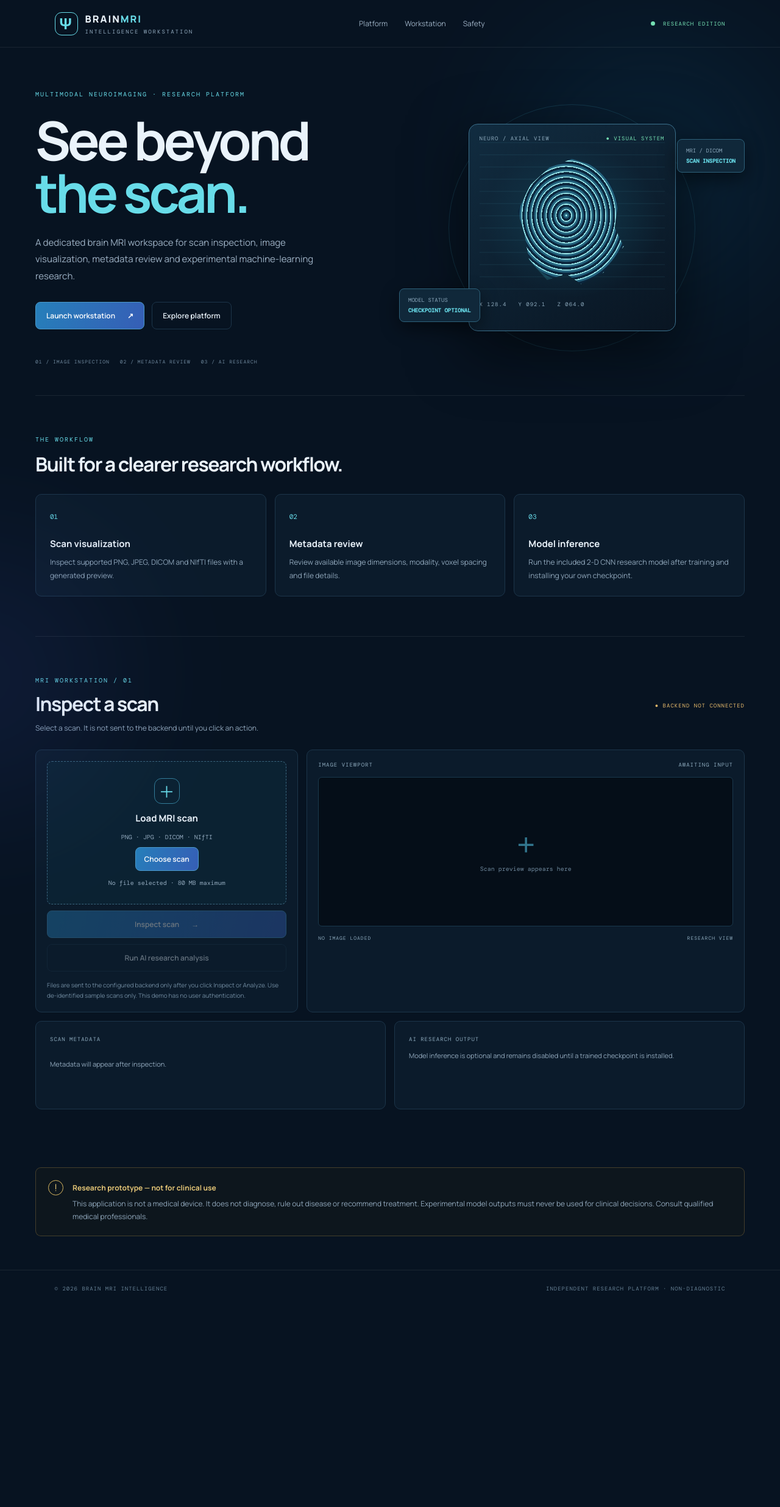
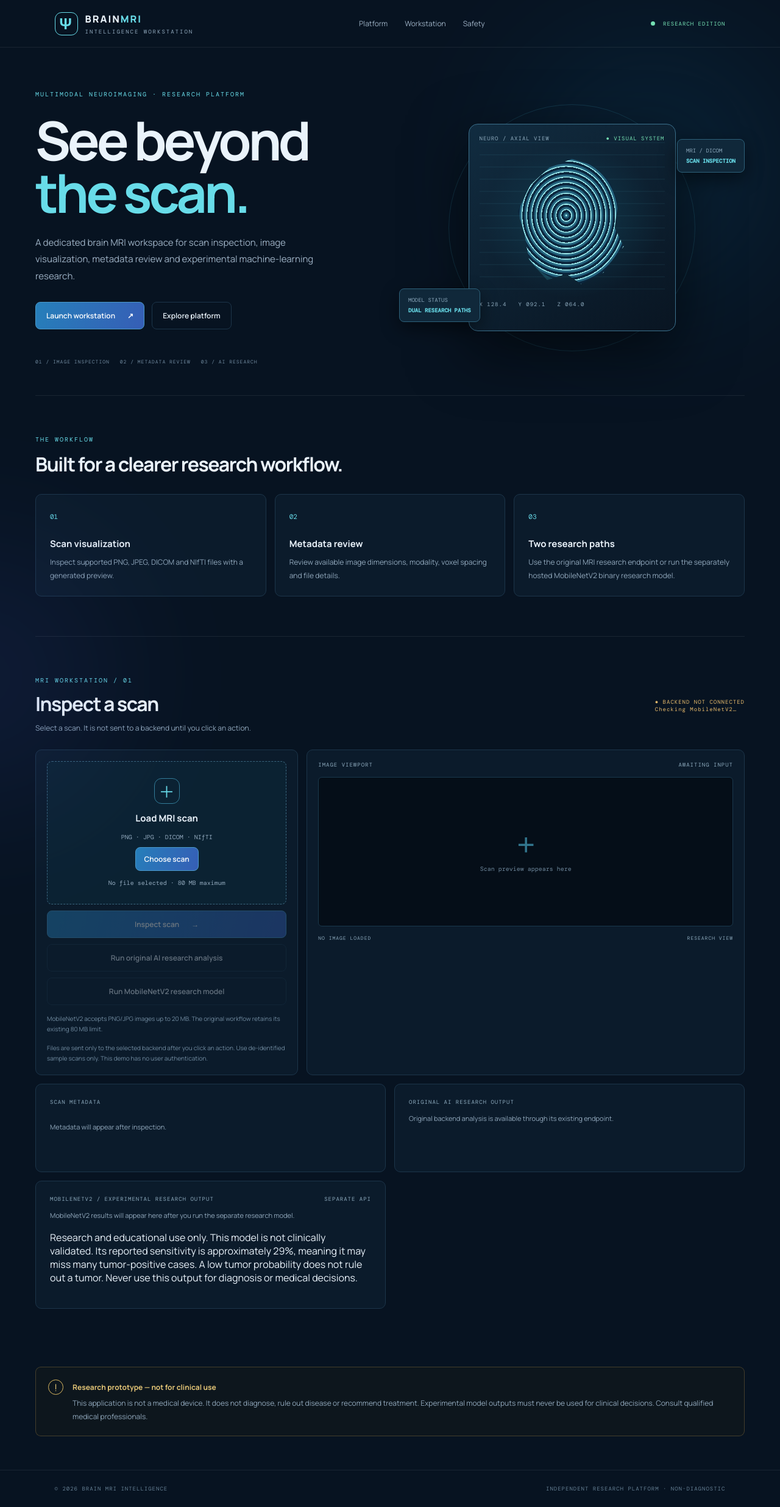
Before and after one commit to Ashishmva/brain-mri-intelligence, a plain HTML site: page frontend/index.html in a window 1280 px wide. Shown: the whole page at 61% size. Before the commit the page ends 2143 px from the top, so only its background shows below. Drawn offline with nearby package versions, Linux system fonts and the light colour scheme; no server answers.

Commit message:
Update index.html

```diff
--- a/frontend/index.html
+++ b/frontend/index.html
@@ -1,14 +1,272 @@
+
 <!doctype html>
-<html lang="en"><head><meta charset="utf-8"><meta name="viewport" content="width=device-width,initial-scale=1"><meta name="theme-color" content="#071321"><title>Brain MRI Intelligence</title><link rel="stylesheet" href="styles.css"></head>
-<body><div class="glow g1"></div><div class="glow g2"></div>
-<header><a class="brand" href="#top"><span class="mark">Ψ</span><span>BRAIN<span class="cyan">MRI</span><small>INTELLIGENCE WORKSTATION</small></span></a><nav><a href="#platform">Platform</a><a href="#workstation">Workstation</a><a href="#safety">Safety</a></nav><div class="live"><i></i> RESEARCH EDITION</div></header>
+<html lang="en">
+<head>
+  <meta charset="utf-8">
+  <meta name="viewport" content="width=device-width,initial-scale=1">
+  <meta name="theme-color" content="#071321">
+  <meta name="description" content="Brain MRI scan inspection and experimental machine-learning research workstation.">
+  <title>Brain MRI Intelligence</title>
+  <link rel="stylesheet" href="styles.css">
+</head>
+<body>
+<div class="glow g1"></div>
+<div class="glow g2"></div>
+
+<header>
+  <a class="brand" href="#top">
+    <span class="mark">Ψ</span>
+    <span>BRAIN<span class="cyan">MRI</span>
+      <small>INTELLIGENCE WORKSTATION</small>
+    </span>
+  </a>
+  <nav>
+    <a href="#platform">Platform</a>
+    <a href="#workstation">Workstation</a>
+    <a href="#safety">Safety</a>
+  </nav>
+  <div class="live"><i></i> RESEARCH EDITION</div>
+</header>
+
 <main id="top">
-<section class="hero" id="platform"><div><div class="eyebrow">MULTIMODAL NEUROIMAGING · RESEARCH PLATFORM</div><h1>See beyond<br><em>the scan.</em></h1><p class="intro">A dedicated brain MRI workspace for scan inspection, image visualization, metadata review and experimental machine-learning research.</p><div class="actions"><a class="button primary" href="#workstation">Launch workstation <b>↗</b></a><a class="button secondary" href="#capabilities">Explore platform</a></div><div class="metrics"><span>01 / IMAGE INSPECTION</span><span>02 / METADATA REVIEW</span><span>03 / AI RESEARCH</span></div></div>
-<div class="visual"><div class="ring r1"></div><div class="ring r2"></div><div class="scan-card"><div class="scan-top">NEURO / AXIAL VIEW <span>● VISUAL SYSTEM</span></div><div class="brain"><div class="brain-shape"></div><div class="scanlines"></div></div><div class="scan-bottom">X 128.4&nbsp;&nbsp; Y 092.1&nbsp;&nbsp; Z 064.0</div></div><div class="float f1">MRI / DICOM<strong>SCAN INSPECTION</strong></div><div class="float f2">MODEL STATUS<strong>CHECKPOINT OPTIONAL</strong></div></div></section>
-<section class="capabilities" id="capabilities"><div class="eyebrow">THE WORKFLOW</div><h2>Built for a clearer research workflow.</h2><div class="feature-grid"><article><b>01</b><h3>Scan visualization</h3><p>Inspect supported PNG, JPEG, DICOM and NIfTI files with a generated preview.</p></article><article><b>02</b><h3>Metadata review</h3><p>Review available image dimensions, modality, voxel spacing and file details.</p></article><article><b>03</b><h3>Model inference</h3><p>Run the included 2-D CNN research model after training and installing your own checkpoint.</p></article></div></section>
-<section class="workstation" id="workstation"><div class="work-title"><div><div class="eyebrow">MRI WORKSTATION / 01</div><h2>Inspect a scan</h2><p>Select a scan. It is not sent to the backend until you click an action.</p></div><div id="backendStatus" class="backend-status">Checking backend…</div></div>
-<div class="workspace"><div class="upload-panel"><div class="drop" id="drop"><div class="plus">＋</div><h3>Load MRI scan</h3><p>PNG · JPG · DICOM · NIfTI</p><label class="button primary small" for="scanFile">Choose scan</label><input id="scanFile" type="file" accept=".png,.jpg,.jpeg,.dcm,.dicom,.nii,.nii.gz,image/*"><small id="fileName">No file selected · 80 MB maximum</small></div><button id="inspect" class="button primary full" disabled>Inspect scan <b>→</b></button><button id="analyze" class="button secondary full" disabled>Run AI research analysis</button><p class="privacy">Files are sent to the configured backend only after you click Inspect or Analyze. Use de-identified sample scans only. This demo has no user authentication.</p></div>
-<div class="viewer"><div class="panel-head"><span>IMAGE VIEWPORT</span><span id="previewStatus">AWAITING INPUT</span></div><div id="viewport" class="viewport"><div class="empty"><b>＋</b><span>Scan preview appears here</span></div></div><div class="panel-foot"><span id="dimensions">NO IMAGE LOADED</span><span>RESEARCH VIEW</span></div></div></div>
-<div class="results"><div class="result"><div class="panel-head">SCAN METADATA</div><div id="metadata" class="metadata"><p>Metadata will appear after inspection.</p></div></div><div class="result"><div class="panel-head">AI RESEARCH OUTPUT</div><div id="analysis" class="analysis"><p>Model inference is optional and remains disabled until a trained checkpoint is installed.</p></div></div></div><div id="message" class="message" role="status"></div></section>
-<section class="safety" id="safety"><div class="warning">!</div><div><strong>Research prototype — not for clinical use</strong><p>This application is not a medical device. It does not diagnose, rule out disease or recommend treatment. Experimental model outputs must never be used for clinical decisions. Consult qualified medical professionals.</p></div></section>
-</main><footer><span>© 2026 BRAIN MRI INTELLIGENCE</span><span>INDEPENDENT RESEARCH PLATFORM · NON-DIAGNOSTIC</span></footer><script src="config.js"></script><script src="app.js"></script></body></html>
+
+<section class="hero" id="platform">
+  <div>
+    <div class="eyebrow">MULTIMODAL NEUROIMAGING · RESEARCH PLATFORM</div>
+    <h1>See beyond<br><em>the scan.</em></h1>
+    <p class="intro">
+      A dedicated brain MRI workspace for scan inspection,
+      image visualization, metadata review and experimental
+      machine-learning research.
+    </p>
+
+    <div class="actions">
+      <a class="button primary" href="#workstation">
+        Launch workstation <b>↗</b>
+      </a>
+      <a class="button secondary" href="#capabilities">
+        Explore platform
+      </a>
+    </div>
+
+    <div class="metrics">
+      <span>01 / IMAGE INSPECTION</span>
+      <span>02 / METADATA REVIEW</span>
+      <span>03 / AI RESEARCH</span>
+    </div>
+  </div>
+
+  <div class="visual">
+    <div class="ring r1"></div>
+    <div class="ring r2"></div>
+
+    <div class="scan-card">
+      <div class="scan-top">
+        NEURO / AXIAL VIEW
+        <span>● VISUAL SYSTEM</span>
+      </div>
+      <div class="brain">
+        <div class="brain-shape"></div>
+        <div class="scanlines"></div>
+      </div>
+      <div class="scan-bottom">
+        X 128.4&nbsp;&nbsp; Y 092.1&nbsp;&nbsp; Z 064.0
+      </div>
+    </div>
+
+    <div class="float f1">
+      MRI / DICOM
+      <strong>SCAN INSPECTION</strong>
+    </div>
+    <div class="float f2">
+      MODEL STATUS
+      <strong>DUAL RESEARCH PATHS</strong>
+    </div>
+  </div>
+</section>
+
+<section class="capabilities" id="capabilities">
+  <div class="eyebrow">THE WORKFLOW</div>
+  <h2>Built for a clearer research workflow.</h2>
+
+  <div class="feature-grid">
+    <article>
+      <b>01</b>
+      <h3>Scan visualization</h3>
+      <p>Inspect supported PNG, JPEG, DICOM and NIfTI files with a generated preview.</p>
+    </article>
+
+    <article>
+      <b>02</b>
+      <h3>Metadata review</h3>
+      <p>Review available image dimensions, modality, voxel spacing and file details.</p>
+    </article>
+
+    <article>
+      <b>03</b>
+      <h3>Two research paths</h3>
+      <p>Use the original MRI research endpoint or run the separately hosted MobileNetV2 binary research model.</p>
+    </article>
+  </div>
+</section>
+
+<section class="workstation" id="workstation">
+
+  <div class="work-title">
+    <div>
+      <div class="eyebrow">MRI WORKSTATION / 01</div>
+      <h2>Inspect a scan</h2>
+      <p>Select a scan. It is not sent to a backend until you click an action.</p>
+    </div>
+
+    <div class="status-stack">
+      <div id="backendStatus" class="backend-status">
+        Checking original backend…
+      </div>
+      <div id="mobilenetStatus" class="backend-status">
+        Checking MobileNetV2…
+      </div>
+    </div>
+  </div>
+
+  <div class="workspace">
+
+    <div class="upload-panel">
+
+      <div class="drop" id="drop">
+        <div class="plus">＋</div>
+        <h3>Load MRI scan</h3>
+        <p>PNG · JPG · DICOM · NIfTI</p>
+
+        <label class="button primary small" for="scanFile">
+          Choose scan
+        </label>
+
+        <input
+          id="scanFile"
+          type="file"
+          accept=".png,.jpg,.jpeg,.dcm,.dicom,.nii,.nii.gz,image/*"
+        >
+
+        <small id="fileName">
+          No file selected · 80 MB maximum
+        </small>
+      </div>
+
+      <button id="inspect" class="button primary full" disabled>
+        Inspect scan <b>→</b>
+      </button>
+
+      <button id="analyze" class="button secondary full" disabled>
+        Run original AI research analysis
+      </button>
+
+      <button id="mobilenetAnalyze" class="button secondary full mobile-button" disabled>
+        Run MobileNetV2 research model
+      </button>
+
+      <p id="mobilenetHint" class="privacy">
+        MobileNetV2 accepts PNG/JPG images up to 20 MB.
+        The original workflow retains its existing 80 MB limit.
+      </p>
+
+      <p class="privacy">
+        Files are sent only to the selected backend after you click
+        an action. Use de-identified sample scans only.
+        This demo has no user authentication.
+      </p>
+
+    </div>
+
+    <div class="viewer">
+      <div class="panel-head">
+        <span>IMAGE VIEWPORT</span>
+        <span id="previewStatus">AWAITING INPUT</span>
+      </div>
+
+      <div id="viewport" class="viewport">
+        <div class="empty">
+          <b>＋</b>
+          <span>Scan preview appears here</span>
+        </div>
+      </div>
+
+      <div class="panel-foot">
+        <span id="dimensions">NO IMAGE LOADED</span>
+        <span>RESEARCH VIEW</span>
+      </div>
+    </div>
+
+  </div>
+
+  <div class="results">
+
+    <div class="result">
+      <div class="panel-head">SCAN METADATA</div>
+      <div id="metadata" class="metadata">
+        <p>Metadata will appear after inspection.</p>
+      </div>
+    </div>
+
+    <div class="result">
+      <div class="panel-head">ORIGINAL AI RESEARCH OUTPUT</div>
+      <div id="analysis" class="analysis">
+        <p>Original backend analysis is available through its existing endpoint.</p>
+      </div>
+    </div>
+
+    <div class="result mobilenet-result">
+      <div class="panel-head">
+        <span>MOBILENETV2 / EXPERIMENTAL RESEARCH OUTPUT</span>
+        <span class="research-tag">SEPARATE API</span>
+      </div>
+
+      <div id="mobilenetAnalysis" class="analysis">
+        <p>
+          MobileNetV2 results will appear here after you run
+          the separate research model.
+        </p>
+      </div>
+
+      <div id="mobilenetMetrics" class="metric-grid" aria-live="polite"></div>
+
+      <p class="clinical-warning">
+        Research and educational use only. This model is not
+        clinically validated. Its reported sensitivity is
+        approximately 29%, meaning it may miss many tumor-positive
+        cases. A low tumor probability does not rule out a tumor.
+        Never use this output for diagnosis or medical decisions.
+      </p>
+    </div>
+
+  </div>
+
+  <div id="message" class="message" role="status" aria-live="polite"></div>
+
+</section>
+
+<section class="safety" id="safety">
+  <div class="warning">!</div>
+  <div>
+    <strong>Research prototype — not for clinical use</strong>
+    <p>
+      This application is not a medical device. It does not diagnose,
+      rule out disease or recommend treatment. Experimental model
+      outputs must never be used for clinical decisions.
+      Consult qualified medical professionals.
+    </p>
+  </div>
+</section>
+
+</main>
+
+<footer>
+  <span>© 2026 BRAIN MRI INTELLIGENCE</span>
+  <span>INDEPENDENT RESEARCH PLATFORM · NON-DIAGNOSTIC</span>
+</footer>
+
+<script src="config.js"></script>
+<script src="app.js"></script>
+
+</body>
+</html>
```
